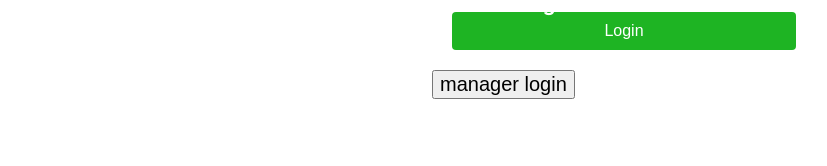
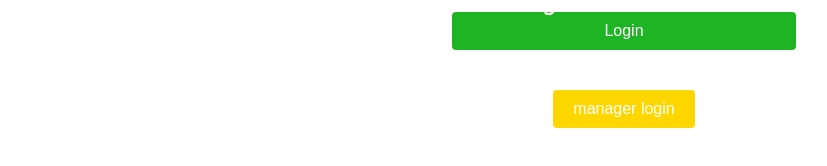
Before and after one commit to chayYaz/securedBank, a React (Create React App) app in the folder client-side/: page / in a window 1280 px wide. Shown: the part 446-612 px from the top of the page, without its empty margins (216-1043 px from the left). Built offline with nearby package versions, Linux system fonts and the light colour scheme.

Commit message:
fixing login style

```diff
--- a/client-side/src/Login/Login.js
+++ b/client-side/src/Login/Login.js
@@ -134,7 +134,7 @@ const LoginPage = () => {
           </label>
           <button type="submit">Login</button>
         </form>
-        <button onClick={()=> navigate("/LoginAdministor")}> manager login</button>
+        <button className="manager-login-button" onClick={()=> navigate("/LoginAdministor")}> manager login</button>
         </div>
       </div>
 
--- a/client-side/src/Login/login.css
+++ b/client-side/src/Login/login.css
@@ -120,3 +120,23 @@
     width:auto;
   }
 }
+.manager-login-button {
+  padding: 10px 20px;
+  background-color:#FFD700 ; /* Choose a color for the button */
+  color: #fff;
+
+  margin: 0 auto;
+  justify-self: center;
+  border: none;
+  border-radius: 4px;
+  cursor: pointer;
+  font-size: 16px;
+  display: grid;
+  place-items: center; /* Center both horizontally and vertically */
+  margin-top: 20px
+  /* Add a margin to separate from the form elements */
+}
+
+.manager-login-button:hover {
+  background-color: #ff9900; /* Change the color on hover */
+}
--- a/client-side/src/sendAuthorizedFetch.js
+++ b/client-side/src/sendAuthorizedFetch.js
@@ -1,14 +1,21 @@
 
 import Cookies from "js-cookie";
-
+import JSEncrypt from "jsencrypt";
 const sendAuthorizedFetch = async (url, body) => {
   try {
     const jwtToken = Cookies.get("jwtToken");
+    const publicKey = await getPublicKey();
+    if (!publicKey) {
+      throw new Error("Failed to fetch public key");
+    }
+
+    // Encrypt the JWT using the RSA public key
+    const encryptedToken = encryptMessage(jwtToken, publicKey);
     const response = await fetch(url, {
       method: "POST", // Change this to the appropriate HTTP method
       headers: {
         "Content-Type": "application/json",
-        Authorization: `Bearer ${jwtToken}`,
+        Authorization: `Bearer ${encryptedToken}`,
       },
       body: JSON.stringify(body),
     });
@@ -24,5 +31,24 @@ const sendAuthorizedFetch = async (url, body) => {
     throw new Error("Request failed");
   }
 };
+const getPublicKey = async () => {
+  try {
+    const response = await fetch('http://localhost:3001/authToken/public-key');
+    if (!response.ok) {
+      throw new Error('Failed to fetch public key');
+    }
+    const publicKey = await response.text();
+    return publicKey;
+  } catch (error) {
+    console.error('Error fetching public key:', error);
+    return null;
+  }
+};
+function encryptMessage(message, publicKey) {
+  const jsEncrypt = new JSEncrypt();
+  jsEncrypt.setPublicKey(publicKey);
+
+  return jsEncrypt.encrypt(message);
+}
 
 export default sendAuthorizedFetch;
```
Also changed, not shown: 2 other files (tests, documents, lock files or other folders).
